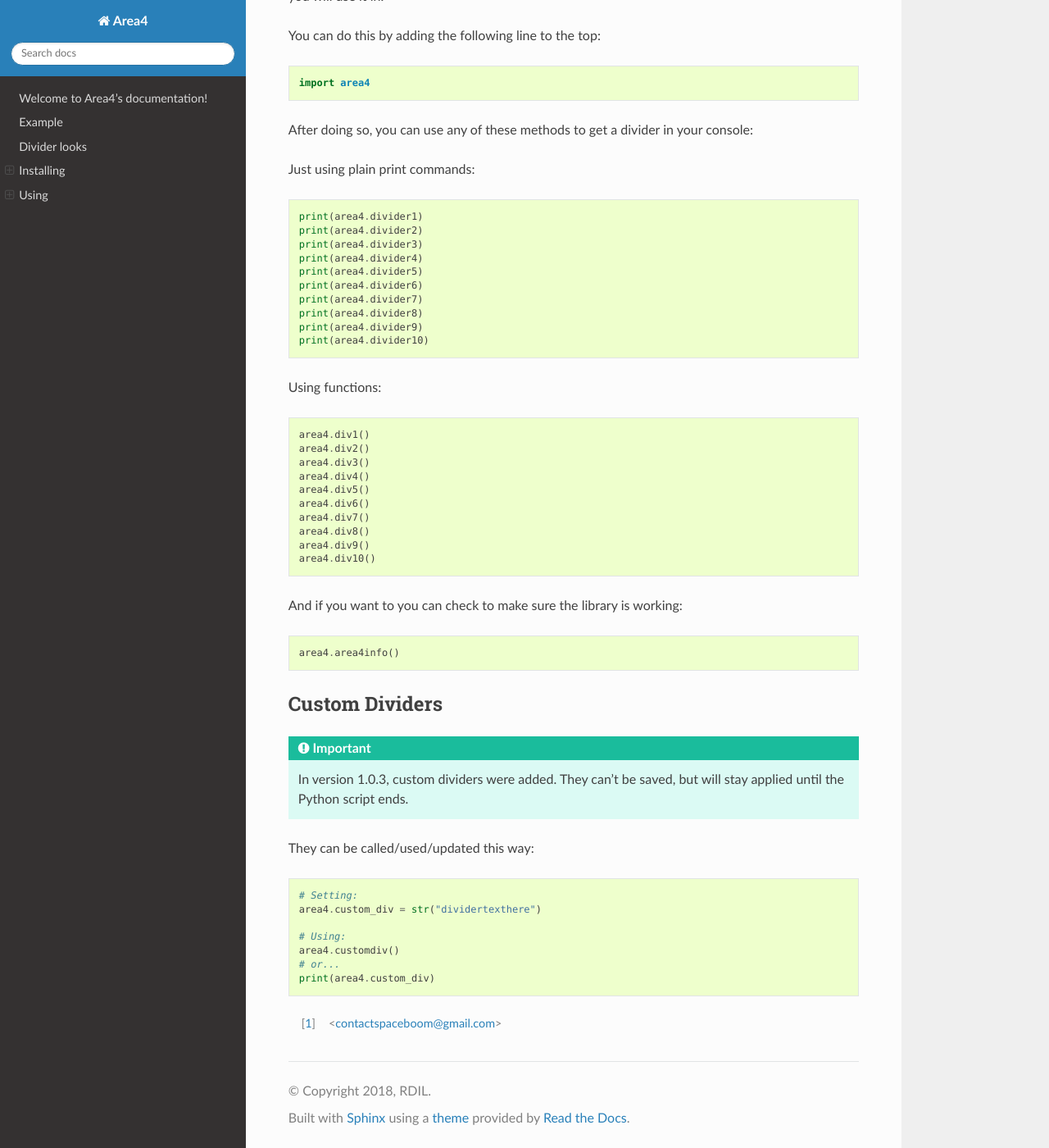
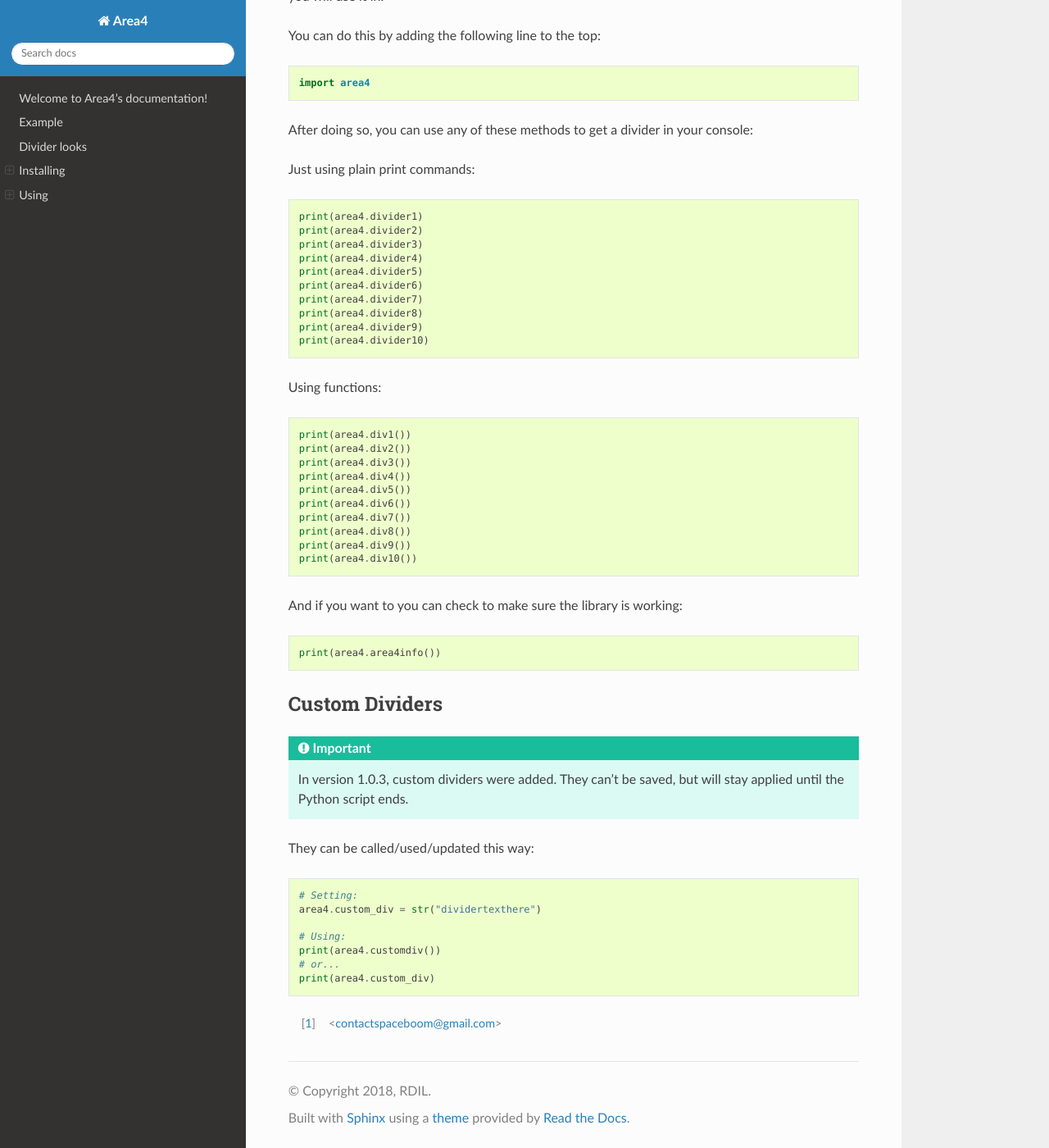
Before and after one commit to area4lib/area4, a Sphinx documentation site: the page built from docs/index.rst, in a window 1280 px wide and 1400 px high, scrolled down 1722 px. Shown: the whole window at 82% size. Built offline with Sphinx 7.4.7 and the Read the Docs theme 2.0.0, drawn with Linux system fonts in a browser that asks for light colours.

Commit message:
Update documentation now that functions return instead of printing

```diff
--- a/docs/index.rst
+++ b/docs/index.rst
@@ -121,22 +121,22 @@ Using functions:
 
 .. code-block:: python
 
-    area4.div1()
-    area4.div2()
-    area4.div3()
-    area4.div4()
-    area4.div5()
-    area4.div6()
-    area4.div7()
-    area4.div8()
-    area4.div9()
-    area4.div10()
+    print(area4.div1())
+    print(area4.div2())
+    print(area4.div3())
+    print(area4.div4())
+    print(area4.div5())
+    print(area4.div6())
+    print(area4.div7())
+    print(area4.div8())
+    print(area4.div9())
+    print(area4.div10())
 
 And if you want to you can check to make sure the library is working:
 
 .. code-block:: python
 
-    area4.area4info()
+    print(area4.area4info())
 
 
 Custom Dividers
@@ -152,7 +152,7 @@ They can be called/used/updated this way:
     area4.custom_div = str("dividertexthere")
 
     # Using:
-    area4.customdiv()
+    print(area4.customdiv())
     # or...
     print(area4.custom_div)
 
```
